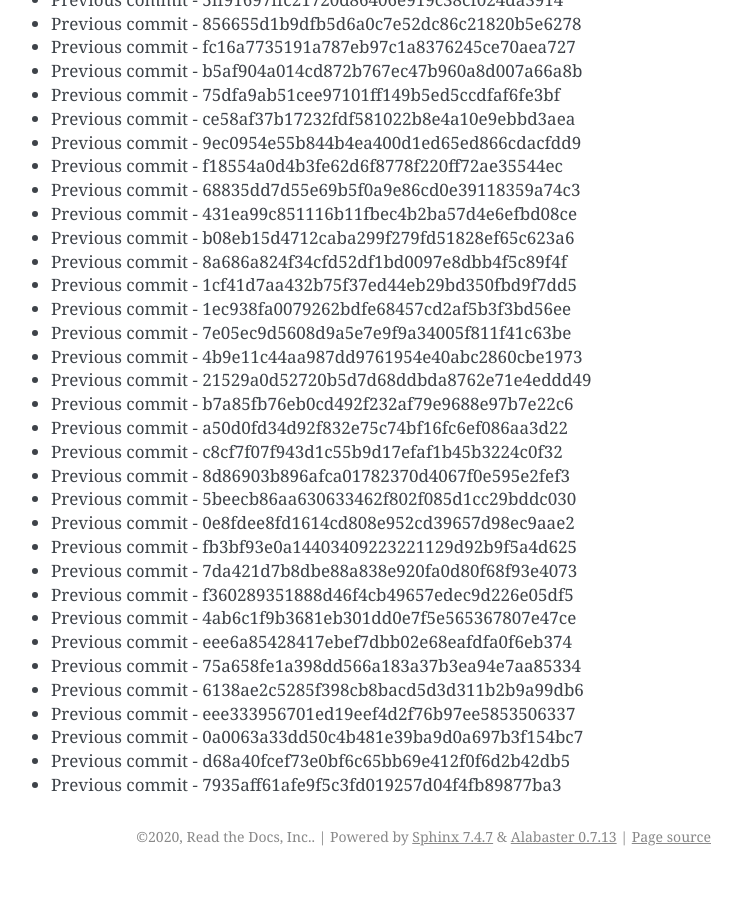
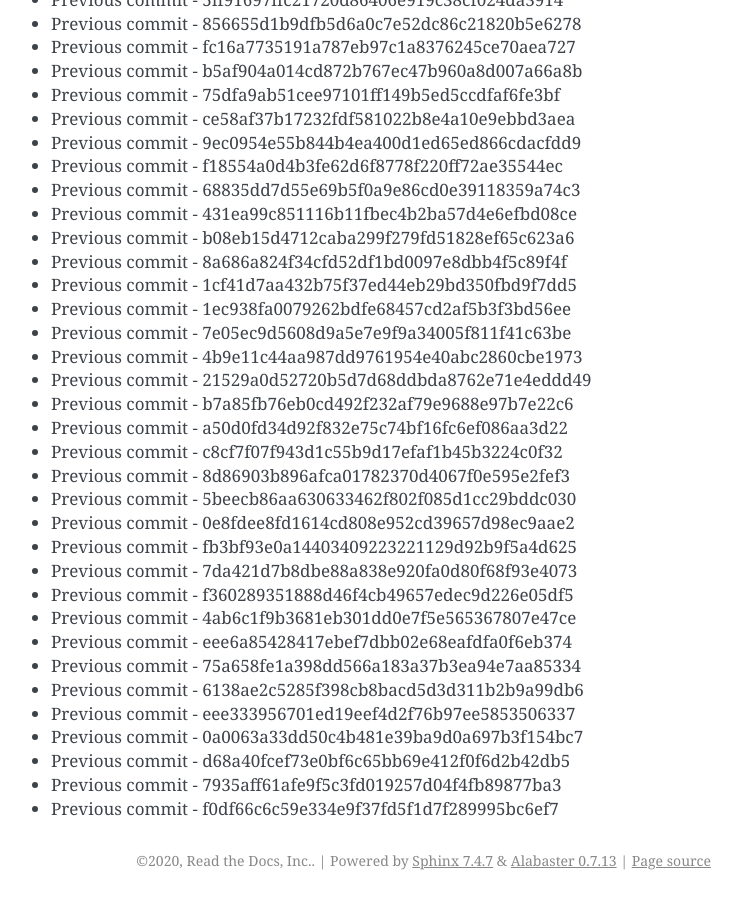
Before and after one commit to readthedocs/rtd-git-stresstest, a Sphinx documentation site: the page built from docs/updates.rst, in a window 1280 px wide and 900 px high, scrolled down 31092 px. Shown: the whole window, without its empty margins (399-1141 px from the left). Built offline with Sphinx 7.4.7, drawn with Linux system fonts in a browser that asks for light colours; before the commit the page ends 31968 px from its top, so only the background shows below that.

Commit message:
Generating commit from previous: f0df66c6c59e334e9f37fd5f1d7f289995bc6ef7

```diff
--- a/docs/updates.rst
+++ b/docs/updates.rst
@@ -1338,3 +1338,4 @@ It can be tested for any performance characteristics.
 * Previous commit - 0a0063a33dd50c4b481e39ba9d0a697b3f154bc7
 * Previous commit - d68a40fcef73e0bf6c65bb69e412f0f6d2b42db5
 * Previous commit - 7935aff61afe9f5c3fd019257d04f4fb89877ba3
+* Previous commit - f0df66c6c59e334e9f37fd5f1d7f289995bc6ef7
```
